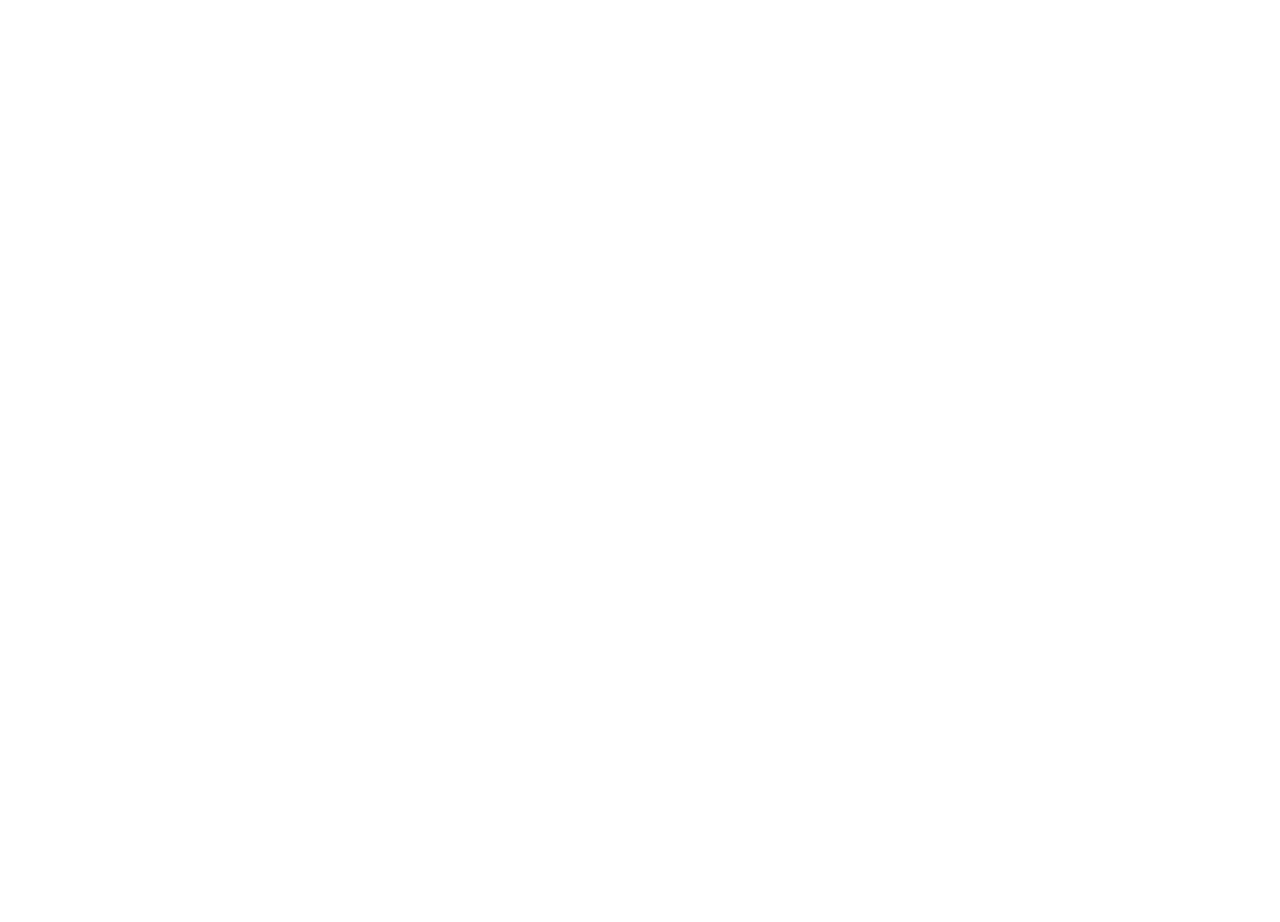
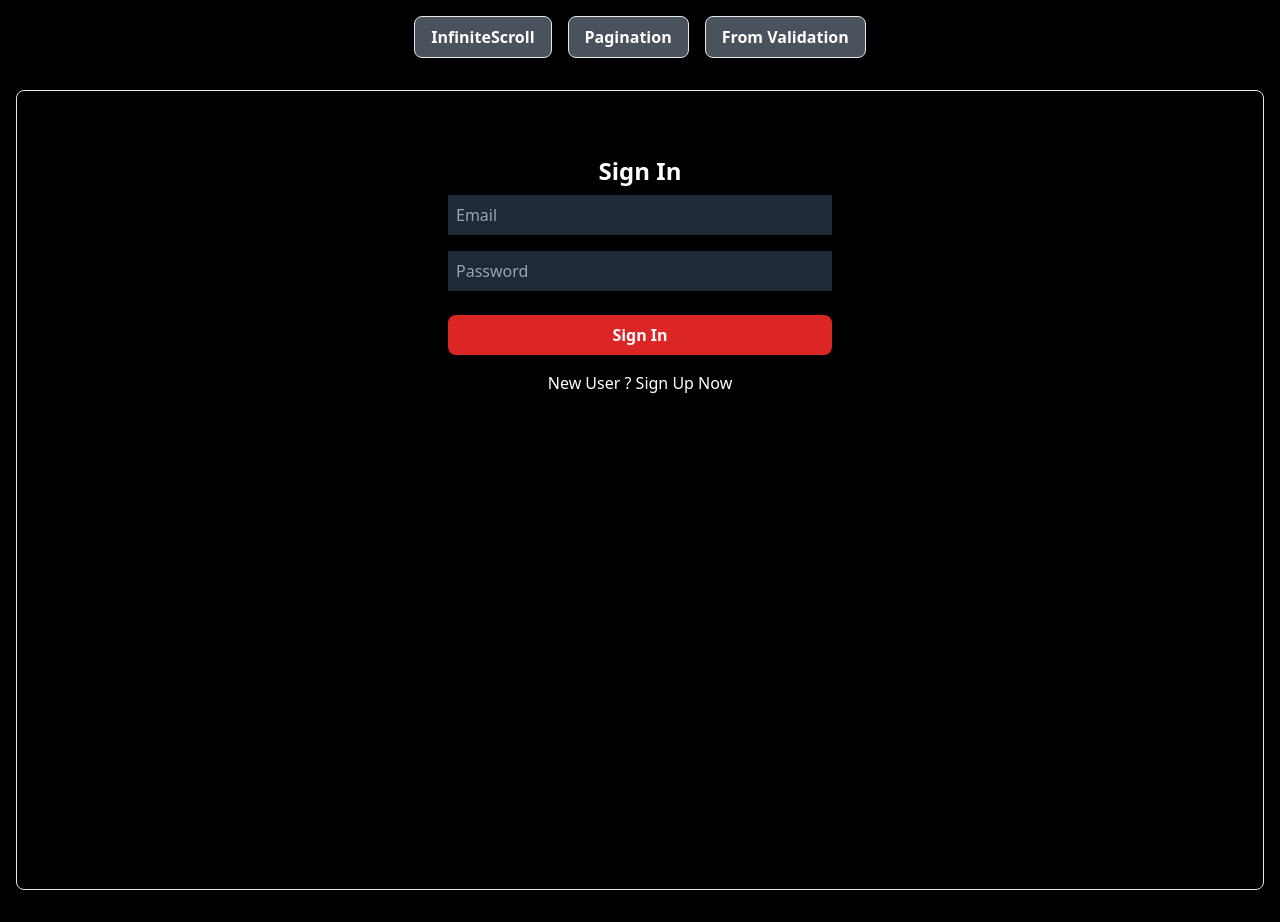
Before and after one commit to MrAshwin2142/Learn-Reactjs, a React (Create React App) app: page /formvalidation in a window 1280 px wide. Before the commit this address had no page. Before the commit the page ends 800 px from the top, so only its background shows below. Built offline with nearby package versions, Linux system fonts and the light colour scheme.

Commit message:
Add form validation

```diff
--- a/src/App.js
+++ b/src/App.js
@@ -3,6 +3,7 @@
 import MainContainer from './components/MainContainer';
 import Pagination from './components/Pagination';
 import Loading from './components/Loading';
+import FormValidation from './components/FormValidation';
 
 function App() {
   return (
@@ -12,6 +13,7 @@
           <Route index element={<Loading />} />
           <Route path="pagination" element={<Pagination />} />
           <Route path="infintescroll" element={<InfiniteScroll />} />
+          <Route path="formvalidation" element={<FormValidation />} />
         </Route>
       </Routes>
     </BrowserRouter>
--- /dev/null
+++ b/src/components/FormValidation.js
@@ -0,0 +1,33 @@
+import { useRef, useState } from "react";
+import checkForm from "./checkForm";
+
+const FormValidation = () => {
+    const [isSignInForm, setIsSignInForm] = useState(true);
+    const [errorMsg, setErrorMsg] = useState(null);
+    const email = useRef(null);
+    const password = useRef(null);
+    const name = useRef(null);
+    const validateForm = () => {
+        const msg = checkForm(email.current.value, password.current.value);
+        setErrorMsg(msg);
+    }
+    const toggleForm = () => {
+        setIsSignInForm(!isSignInForm);
+    }
+    return (
+        <div className="w-10/12 h-full">
+            <form onSubmit={(e) => { e.preventDefault() }} className="flex flex-col  p-12 text-white bg-black bg-opacity-70 justify-center rounded-lg">
+                <h1 className="font-bold text-2xl">{isSignInForm ? "Sign In" : "Sign Up"}</h1>
+                {!isSignInForm && <input ref={name} className="mx-auto my-2 p-2 w-96 bg-gray-800" placeholder="Full Name" type="text" />}
+                <input ref={email} className=" mx-auto my-2 p-2 w-96 bg-gray-800" placeholder="Email" type="email" />
+                <input ref={password} className="mx-auto my-2 p-2 w-96 bg-gray-800" placeholder="Password" type="password" />
+                <p className="text-red-600" >{errorMsg}</p>
+                <button className="bg-red-600 mx-auto my-4 p-2 font-bold w-96  rounded-lg" onClick={validateForm}>{isSignInForm ? "Sign In" : "Sign Up"}</button>
+                <p className="cursor-pointer" onClick={toggleForm}>
+                    {isSignInForm ? "New User ? Sign Up Now" : "Already User? Sign In Now"}
+                </p>
+            </form>
+        </div>
+    );
+}
+export default FormValidation;
--- a/src/components/MainContainer.js
+++ b/src/components/MainContainer.js
@@ -4,10 +4,11 @@
     return (
         <div className="bg-black pb-4 text-white text-center">
             <div>
-                <button className={"font-bold border my-4 mx-2 px-4 py-2 rounded-lg bg-opacity-50 bg-slate-400 "}><NavLink to='/infintescroll'>InfiniteScroll</NavLink></button>
+                <button className="font-bold border my-4 mx-2 px-4 py-2 rounded-lg bg-opacity-50 bg-slate-400"><NavLink to='/infintescroll'>InfiniteScroll</NavLink></button>
                 <button className="font-bold border my-4 mx-2 px-4 py-2 rounded-lg bg-opacity-50 bg-slate-400"><NavLink to='/pagination'>Pagination</NavLink></button>
+                <button className="font-bold border my-4 mx-2 px-4 py-2 rounded-lg bg-opacity-50 bg-slate-400"><NavLink to='/formvalidation'>From Validation</NavLink></button>
             </div>
-            <div className="border rounded-lg m-4 p-4">
+            <div className="border rounded-lg md:h-screen flex items-center justify-center m-4 p-4">
                 <Outlet />
             </div>
         </div>
--- a/src/components/Pagination.js
+++ b/src/components/Pagination.js
@@ -20,7 +20,7 @@
     }, [page])
 
     return (
-        <div>
+        <div className='w-full h-10/12'>
             <h1 className='text-2xl font-bold'>Pagination Crypto Gallery </h1>
             {/* {loading && <Loading />} */}
             {loading ? <ShimmerUI /> : <CryptoList coins={coins} />}
--- /dev/null
+++ b/src/components/checkForm.js
@@ -0,0 +1,12 @@
+const checkForm = (email, password) => {
+    const emailCheck = /^[^\s@]+@[^\s@]+\.[^\s@]+$/.test(email);
+    const passwordCheck = /^(?=.*\d)(?=.*[a-z])(?=.)(?=.*[a-zA-Z]).{8,}$/.test(password);
+
+    if (!emailCheck) {
+        return "Email is Invailid";
+    };
+    if (!passwordCheck) return "Password is Invailid";
+
+    return null;
+}
+export default checkForm;
```
